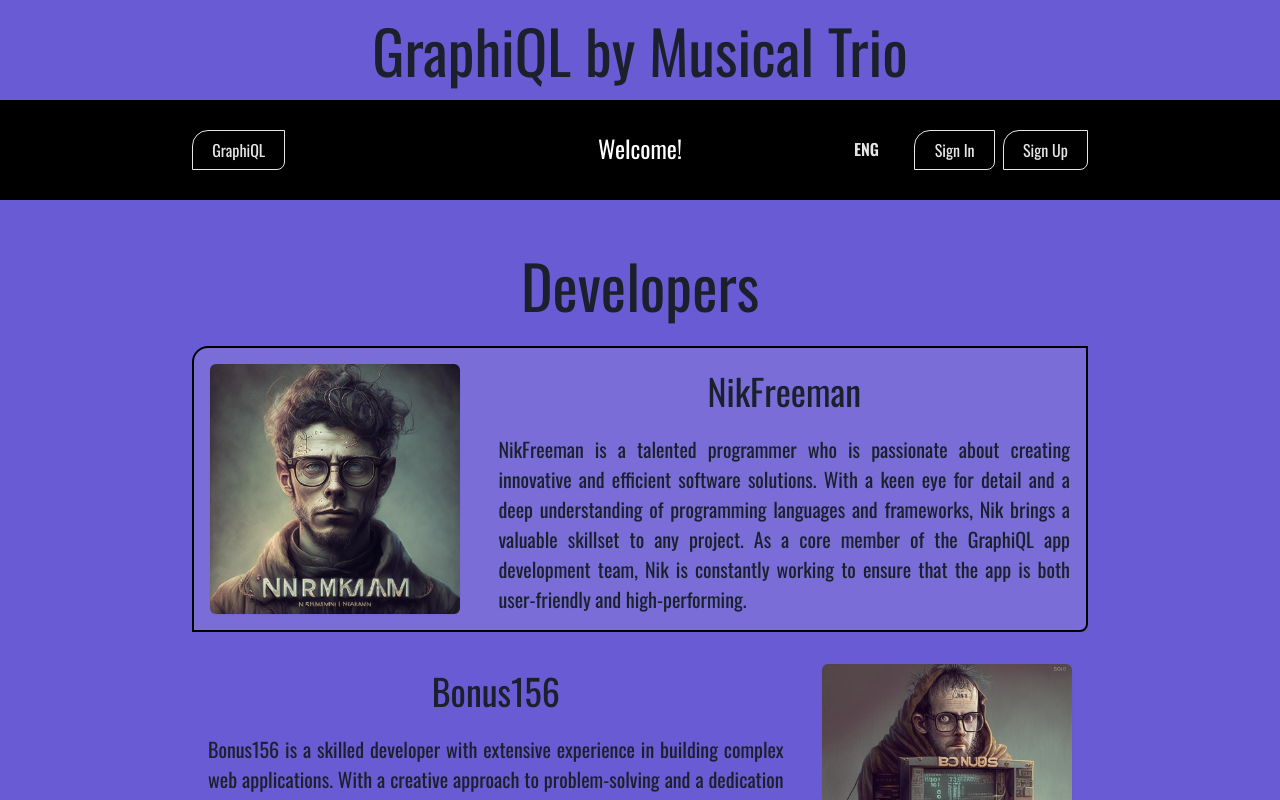
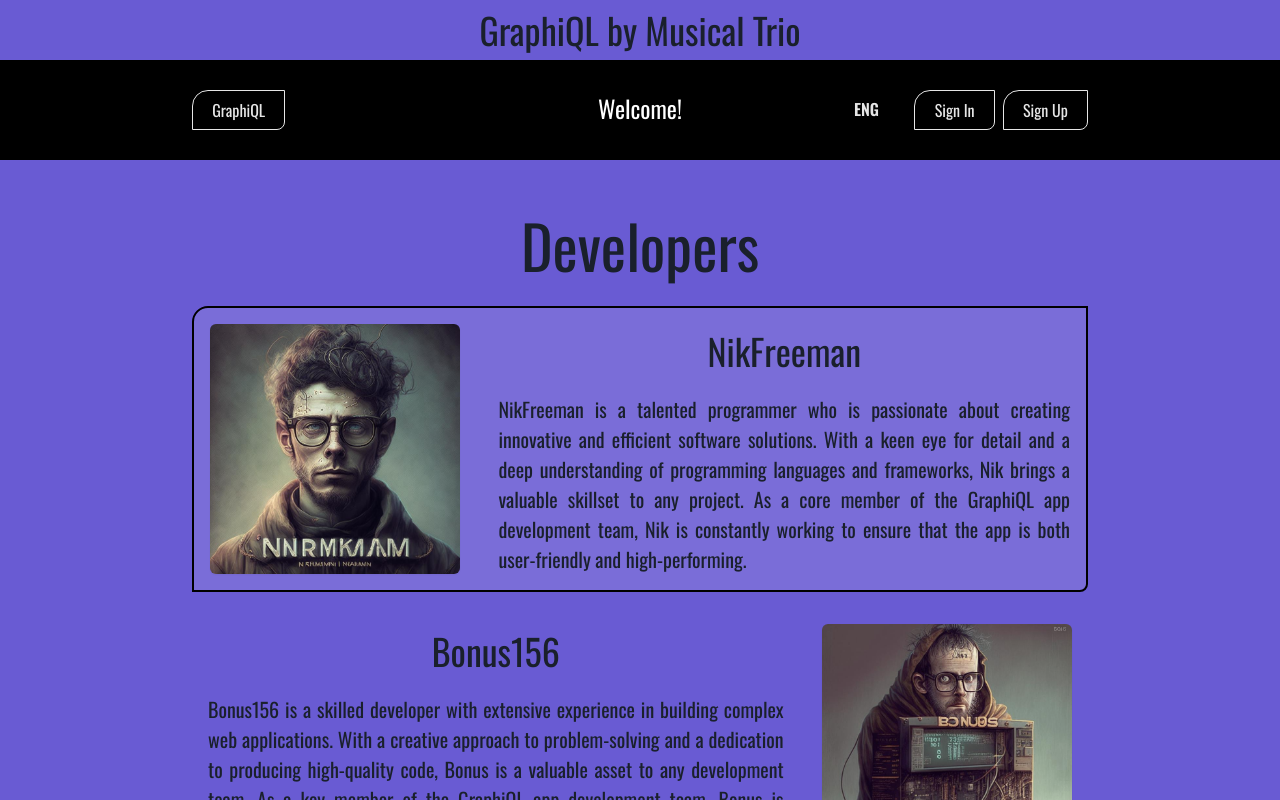
Before and after one commit to NikFreeman/graphiql-app, a React (Vite) app: page / in a window 1280 px wide. Shown: the top 800 px of the page. Built offline with nearby package versions, Linux system fonts and the light colour scheme; no server answers.

Commit message:
refactor: change preheader height

```diff
--- a/src/components/Header/Header.tsx
+++ b/src/components/Header/Header.tsx
@@ -29,7 +29,7 @@ export const Header = () => {
   const { t, i18n } = useTranslation();
   const { onToggle } = useDisclosure();
 
-  const headerHeight = 140;
+  const headerHeight = 70;
 
   const scrollPixels = useScrollPixels();
 
@@ -46,8 +46,8 @@ export const Header = () => {
       <Fade in={scrollPixels > 300}>
         <ScrollTopButton />
       </Fade>
-      <Flex h="100px" bg="#695bd3" w="100%" minH="100px" justify="center" align="center">
-        <Text fontSize={isSmallerThan900 ? '2xl' : '6xl'}>{t('graphiqlBy')}</Text>
+      <Flex h="60px" bg="#695bd3" w="100%" minH="60px" justify="center" align="center">
+        <Text fontSize={isSmallerThan900 ? '2xl' : '4xl'}>{t('graphiqlBy')}</Text>
       </Flex>
       <Flex as="header" bg="black" flexDir="column" pos={'sticky'} top={'0'} zIndex={'2'}>
         <Grid
```
